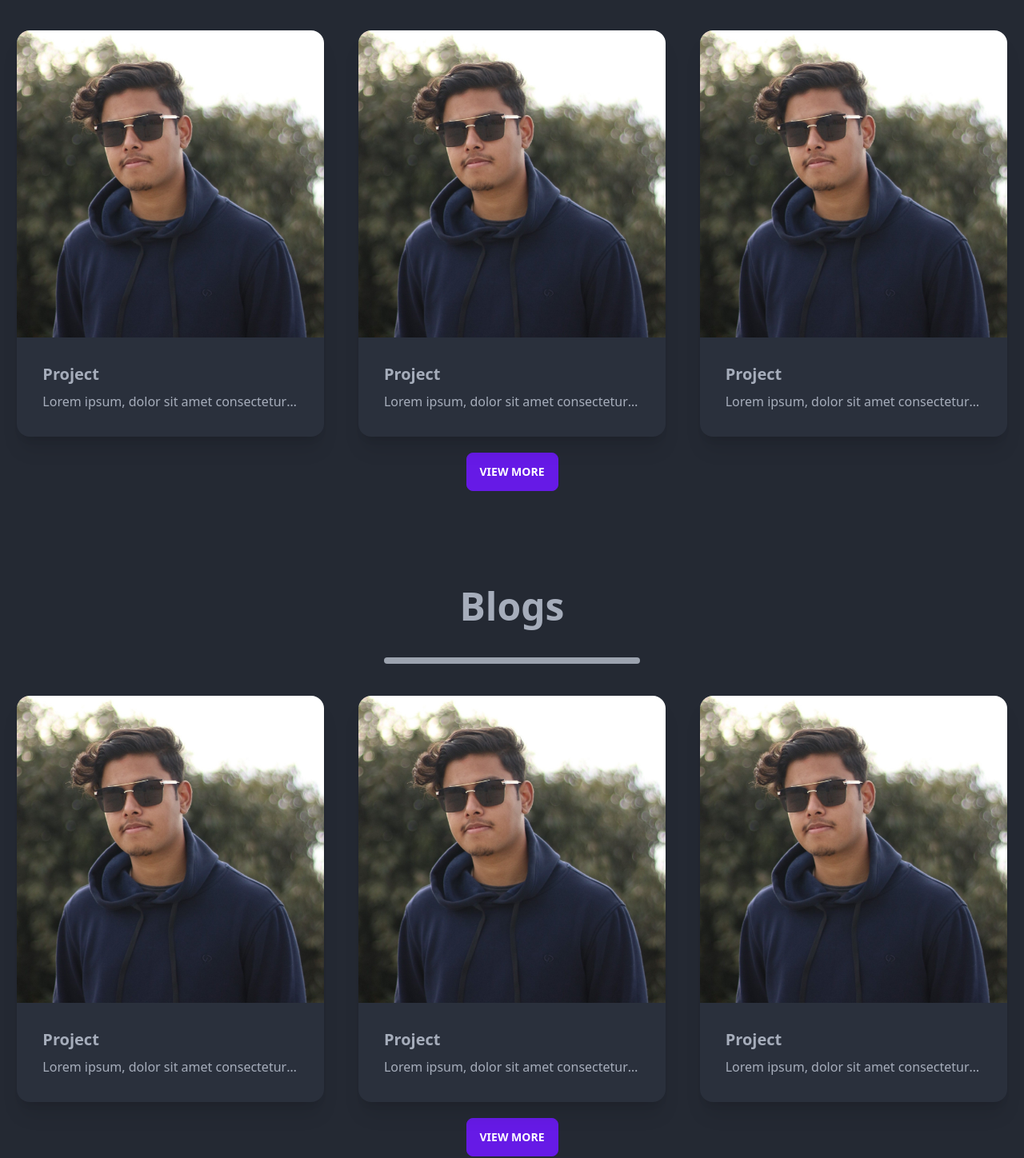
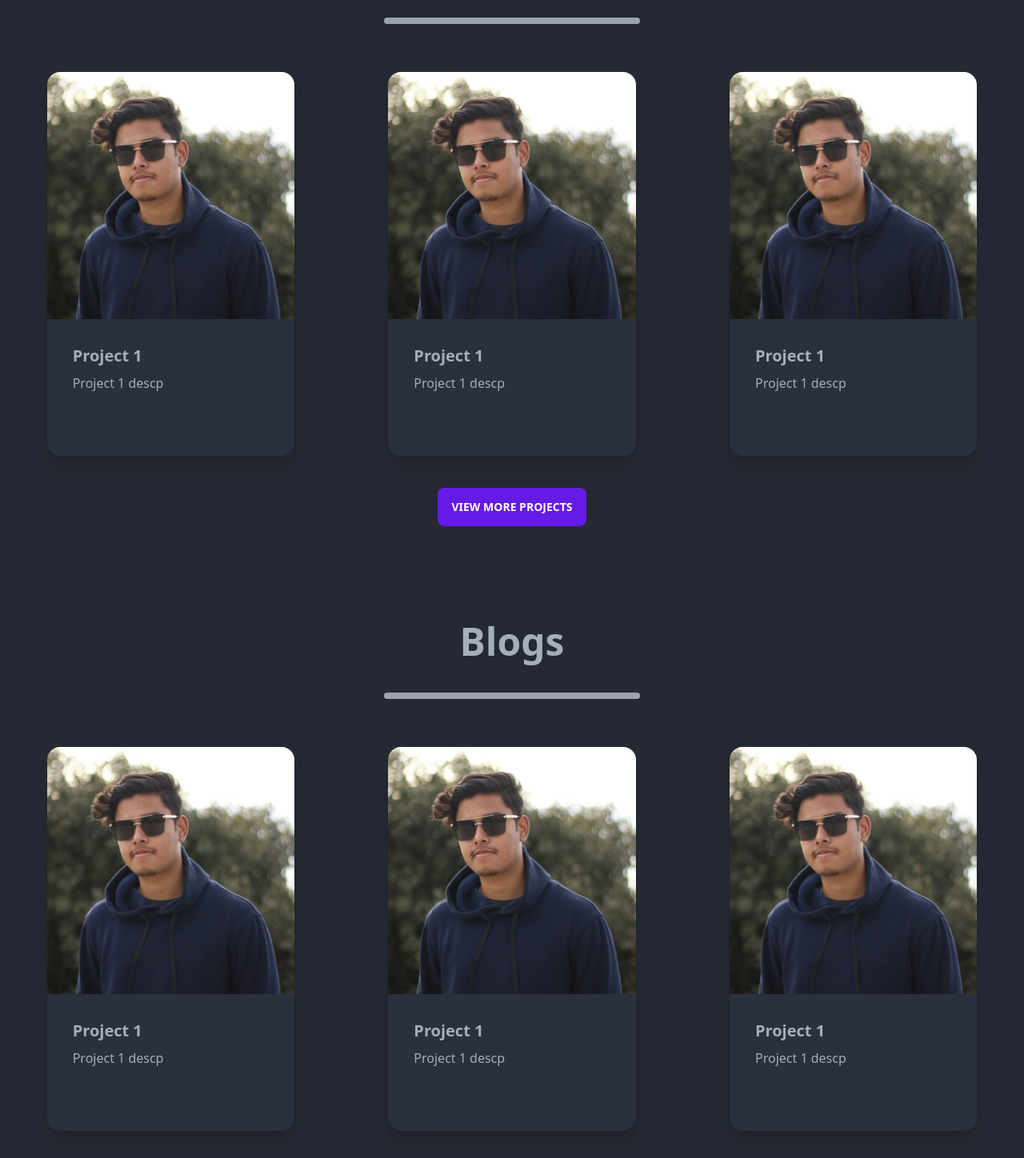
Before and after one commit to Abhinavxox/Portfolio-V2, a React (Vite) app: page / in a window 1280 px wide. Shown: the part 1654-3102 px from the top of the page at 80% size. Built offline with nearby package versions, Linux system fonts and the light colour scheme; the HTML template or start-up script is replaced by a standard one.

Commit message:
<Added>:[Card Layout and fix on Home]

```diff
--- a/src/components/BlogsHero.jsx
+++ b/src/components/BlogsHero.jsx
@@ -1,4 +1,5 @@
 import React from "react";
+import Card from "../layouts/Card";
 
 const BlogsHero = () => {
   return (
@@ -8,57 +9,26 @@ const BlogsHero = () => {
         <div className="h-2 w-1/4 bg-gray-400 rounded-[10rem]"></div>
       </div>
       <div className="grid grid-cols-1 lg:grid-cols-2 xl:grid-cols-3">
-        <div className="flex justify-center px-5">
-          <div className="card w-96 bg-base-100 shadow-xl">
-            <figure>
-              <img src="/images/abhinav.jpg" alt="Shoes" />
-            </figure>
-            <div className="card-body">
-              <h2 className="card-title">Project</h2>
-              <p className="truncate ...">
-                Lorem ipsum, dolor sit amet consectetur adipisicing elit.
-                Magnam, beatae at illum iste quis vero ullam quo, animi
-                reiciendis quam id commodi dolores, consectetur aut optio
-                eveniet? Iste, ipsa nobis.
-              </p>
-            </div>
-          </div>
-        </div>
-        <div className="flex justify-center px-5">
-          <div className="card w-96 bg-base-100 shadow-xl">
-            <figure>
-              <img src="/images/abhinav.jpg" alt="Shoes" />
-            </figure>
-            <div className="card-body">
-              <h2 className="card-title">Project</h2>
-              <p className="truncate ...">
-                Lorem ipsum, dolor sit amet consectetur adipisicing elit.
-                Magnam, beatae at illum iste quis vero ullam quo, animi
-                reiciendis quam id commodi dolores, consectetur aut optio
-                eveniet? Iste, ipsa nobis.
-              </p>
-            </div>
-          </div>
-        </div>
-        <div className="flex justify-center px-5">
-          <div className="card w-96 bg-base-100 shadow-xl">
-            <figure>
-              <img src="/images/abhinav.jpg" alt="Shoes" />
-            </figure>
-            <div className="card-body">
-              <h2 className="card-title">Project</h2>
-              <p className="truncate ...">
-                Lorem ipsum, dolor sit amet consectetur adipisicing elit.
-                Magnam, beatae at illum iste quis vero ullam quo, animi
-                reiciendis quam id commodi dolores, consectetur aut optio
-                eveniet? Iste, ipsa nobis.
-              </p>
-            </div>
-          </div>
-        </div>
+        <Card
+          image="/images/abhinav.jpg"
+          title="Project 1"
+          description="Project 1 descp"
+        />
+        <Card
+          image="/images/abhinav.jpg"
+          title="Project 1"
+          description="Project 1 descp"
+        />
+        <Card
+          image="/images/abhinav.jpg"
+          title="Project 1"
+          description="Project 1 descp"
+        />
       </div>
       <div className="flex justify-center py-5">
-        <button className="btn btn-primary">View More</button>
+        <button className="btn btn-primary hover:scale-105 transition-transform duration-30">
+          View More Blogs
+        </button>
       </div>
     </div>
   );
--- a/src/components/ProjectsHero.jsx
+++ b/src/components/ProjectsHero.jsx
@@ -1,4 +1,5 @@
 import React from "react";
+import Card from "../layouts/Card";
 
 const ProjectsHero = () => {
   return (
@@ -8,57 +9,26 @@ const ProjectsHero = () => {
         <div className="h-2 w-1/4 bg-gray-400 rounded-[10rem]"></div>
       </div>
       <div className="grid grid-cols-1 lg:grid-cols-2 xl:grid-cols-3">
-        <div className="flex justify-center px-5">
-          <div className="card w-96 bg-base-100 shadow-xl">
-            <figure>
-              <img src="/images/abhinav.jpg" alt="Shoes" />
-            </figure>
-            <div className="card-body">
-              <h2 className="card-title">Project</h2>
-              <p className="truncate ...">
-                Lorem ipsum, dolor sit amet consectetur adipisicing elit.
-                Magnam, beatae at illum iste quis vero ullam quo, animi
-                reiciendis quam id commodi dolores, consectetur aut optio
-                eveniet? Iste, ipsa nobis.
-              </p>
-            </div>
-          </div>
-        </div>
-        <div className="flex justify-center px-5">
-          <div className="card w-96 bg-base-100 shadow-xl">
-            <figure>
-              <img src="/images/abhinav.jpg" alt="Shoes" />
-            </figure>
-            <div className="card-body">
-              <h2 className="card-title">Project</h2>
-              <p className="truncate ...">
-                Lorem ipsum, dolor sit amet consectetur adipisicing elit.
-                Magnam, beatae at illum iste quis vero ullam quo, animi
-                reiciendis quam id commodi dolores, consectetur aut optio
-                eveniet? Iste, ipsa nobis.
-              </p>
-            </div>
-          </div>
-        </div>
-        <div className="flex justify-center px-5">
-          <div className="card w-96 bg-base-100 shadow-xl">
-            <figure>
-              <img src="/images/abhinav.jpg" alt="Shoes" />
-            </figure>
-            <div className="card-body">
-              <h2 className="card-title">Project</h2>
-              <p className="truncate ...">
-                Lorem ipsum, dolor sit amet consectetur adipisicing elit.
-                Magnam, beatae at illum iste quis vero ullam quo, animi
-                reiciendis quam id commodi dolores, consectetur aut optio
-                eveniet? Iste, ipsa nobis.
-              </p>
-            </div>
-          </div>
-        </div>
+        <Card
+          image="/images/abhinav.jpg"
+          title="Project 1"
+          description="Project 1 descp"
+        />
+        <Card
+          image="/images/abhinav.jpg"
+          title="Project 1"
+          description="Project 1 descp"
+        />
+        <Card
+          image="/images/abhinav.jpg"
+          title="Project 1"
+          description="Project 1 descp"
+        />
       </div>
       <div className="flex justify-center py-5">
-        <button className="btn btn-primary">View More</button>
+        <button className="btn btn-primary hover:scale-105 transition-transform duration-30">
+          View More Projects
+        </button>
       </div>
     </div>
   );
--- /dev/null
+++ b/src/layouts/Card.jsx
@@ -0,0 +1,19 @@
+import React from "react";
+
+const Card = (props) => {
+  return (
+    <div className="flex justify-center px-5">
+      <div className="card xl:w-4/5 w-full bg-base-100 shadow-xl h-[60vh] my-5 hover:scale-105 transition-transform duration-30">
+        <figure>
+          <img src={props.image} alt={props.title} />
+        </figure>
+        <div className="card-body">
+          <h2 className="card-title">{props.title}</h2>
+          <p className="truncate ...">{props.description}</p>
+        </div>
+      </div>
+    </div>
+  );
+};
+
+export default Card;
```
Also changed, not shown: src/components/Timeline.jsx (+49 -24 lines).
